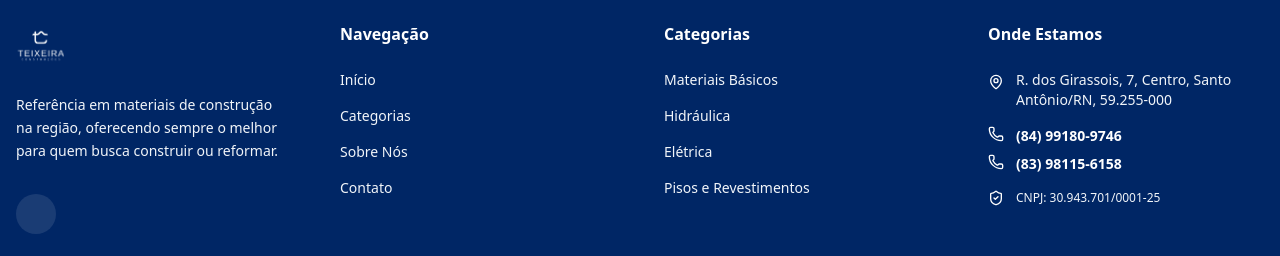
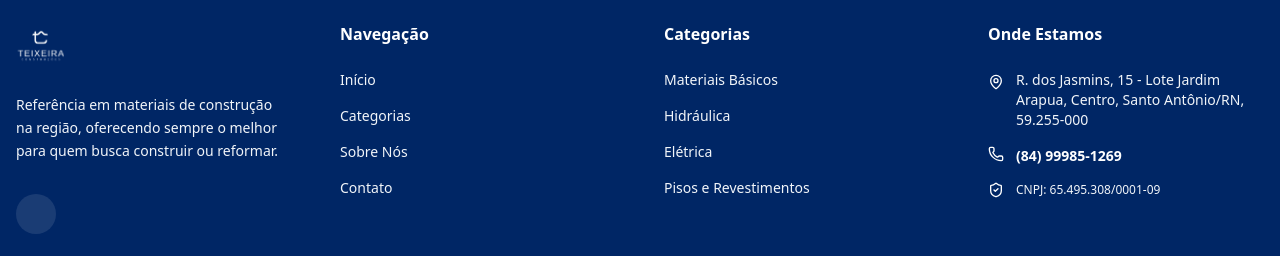
Before and after one commit to Chat-Clean/teixeiraconstrucoes, a Next.js app: page / in a window 1280 px wide. Shown: the part 2107-2363 px from the top of the page. Built offline with nearby package versions, Linux system fonts and the light colour scheme.

Commit message:
Update Footer.tsx

```diff
--- a/src/components/Footer.tsx
+++ b/src/components/Footer.tsx
@@ -47,21 +47,17 @@ export function Footer() {
             <ul className="mt-6 space-y-4 text-sm">
               <li className="flex gap-3">
                 <MapPin className="mt-1 h-4 w-4 shrink-0 text-white" />
-                <span>R. dos Girassois, 7, Centro, Santo Antônio/RN, 59.255-000</span>
+                <span>R. dos Jasmins, 15 - Lote Jardim Arapua, Centro, Santo Antônio/RN, 59.255-000</span>
               </li>
               <li className="flex flex-col gap-2">
                 <div className="flex gap-3 text-white font-bold">
                   <Phone className="h-4 w-4 shrink-0 text-white" />
-                  <a href="tel:84991809746" className="hover:text-secondary transition-colors">(84) 99180-9746</a>
-                </div>
-                <div className="flex gap-3 text-white font-bold">
-                  <Phone className="h-4 w-4 shrink-0 text-white" />
-                  <a href="tel:83981156158" className="hover:text-secondary transition-colors">(83) 98115-6158</a>
+                  <a href="tel:84991809746" className="hover:text-secondary transition-colors">(84) 99985-1269</a>
                 </div>
               </li>
               <li className="flex gap-3 text-xs">
                 <ShieldCheck className="h-4 w-4 shrink-0 text-white" />
-                <span>CNPJ: 30.943.701/0001-25</span>
+                <span>CNPJ: 65.495.308/0001-09</span>
               </li>
             </ul>
           </div>
```
